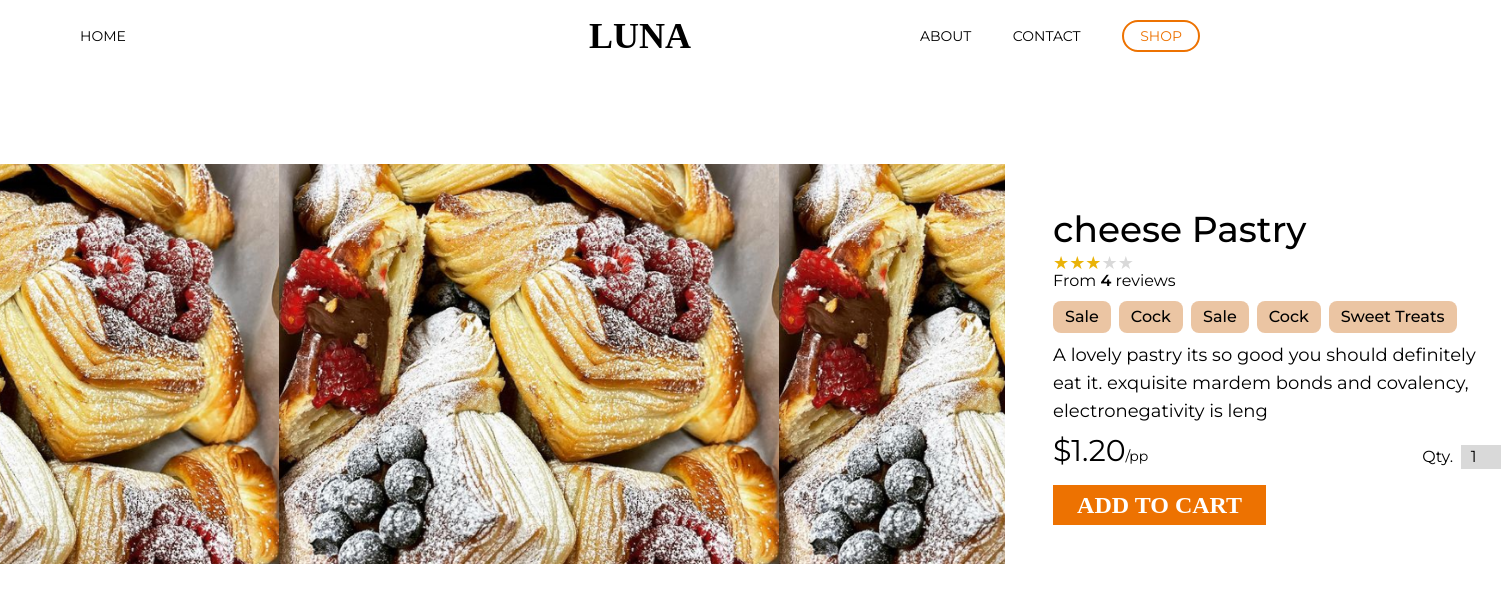
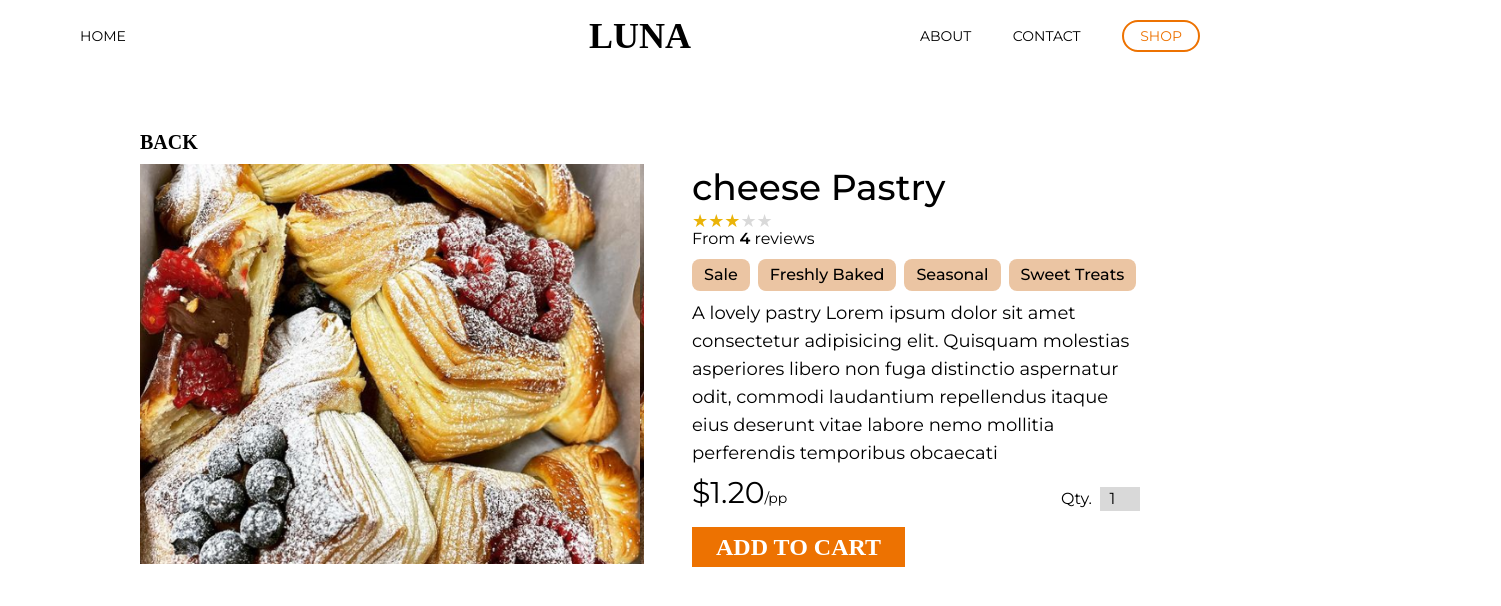
Before and after one commit to HarryRussin/LunaBakery, a Next.js app: page /item/1 in a window 1280 px wide. Shown: the top 606 px of the page, 1501 px wide, since content can reach past the window. Built offline with nearby package versions, Linux system fonts and the light colour scheme.

Commit message:
cleaning up

```diff
--- a/pages/item/[id].tsx
+++ b/pages/item/[id].tsx
@@ -29,7 +29,7 @@ function Item(product: Product) {
         >
           BACK
         </p>
-        <div className="space-x-12 flex">
+        <div className="space-x-12 max-w-[1000px] justify-center flex">
           {/* Picture slider */}
           <PictureComponent pictures={product.imageUrls} width={500} height={400}/>
 
@@ -118,7 +118,7 @@ export function getServerSideProps({ params }: { params: any }) {
         '/LunaPhotos/danish.png',
         '/LunaPhotos/danish.png',
       ],
-      description: 'A lovely pastry its so good you should definitely eat it. exquisite mardem bonds and covalency, electronegativity is leng',
+      description: 'A lovely pastry Lorem ipsum dolor sit amet consectetur adipisicing elit. Quisquam molestias asperiores libero non fuga distinctio aspernatur odit, commodi laudantium repellendus itaque eius deserunt vitae labore nemo mollitia perferendis temporibus obcaecati',
       reviews: [
         {
           rating: 0.8,
@@ -138,7 +138,7 @@ export function getServerSideProps({ params }: { params: any }) {
         },
       ],
       price: 1.2,
-      attributes: ['Sale', 'Cock', 'Sale', 'Cock', 'Sweet Treats'],
+      attributes: ['Sale','Freshly Baked','Seasonal', 'Sweet Treats'],
       stock: 12,
     },
   }
```
